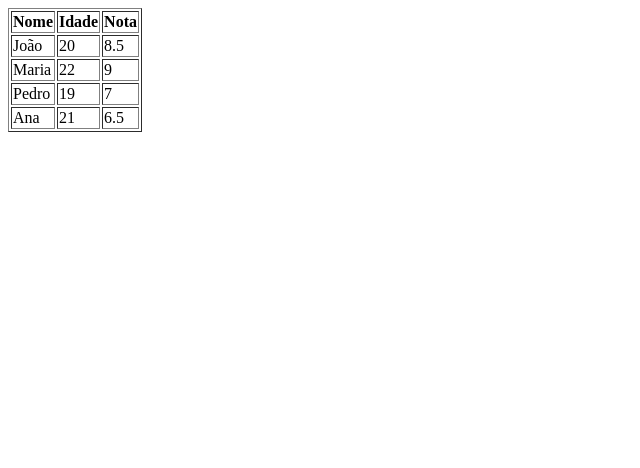
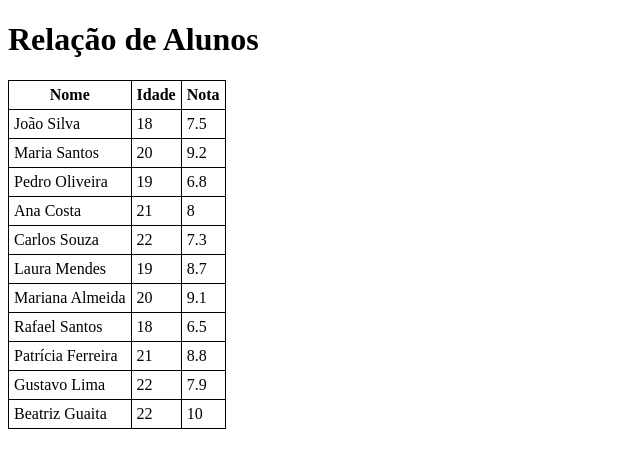
Before and after one commit to KetelynSousa/atividades-SoulCode-Porto, a plain HTML site: page Atividade-18-07-23/index.html in a window 1280 px wide. Shown: the whole page, without its empty margins (0-640 px from the left). Drawn offline with Linux system fonts and the light colour scheme.

Commit message:
Finaliado

```diff
--- /dev/null
+++ b/Atividade-18-07-23/atividade.js
@@ -0,0 +1,73 @@
+const alunos = [
+    {
+        nome: "João Silva",
+        idade: 18,
+        nota: 7.5
+    },
+    {
+        nome: "Maria Santos",
+        idade: 20,
+        nota: 9.2
+    },
+    {
+        nome: "Pedro Oliveira",
+        idade: 19,
+        nota: 6.8
+    },
+    {
+        nome: "Ana Costa",
+        idade: 21,
+        nota: 8.0
+    },
+    {
+        nome: "Carlos Souza",
+        idade: 22,
+        nota: 7.3
+    },
+    {
+        nome: "Laura Mendes",
+        idade: 19,
+        nota: 8.7
+    },
+    {
+        nome: "Mariana Almeida",
+        idade: 20,
+        nota: 9.1
+    },
+    {
+        nome: "Rafael Santos",
+        idade: 18,
+        nota: 6.5
+    },
+    {
+        nome: "Patrícia Ferreira",
+        idade: 21,
+        nota: 8.8
+    },
+    {
+        nome: "Gustavo Lima",
+        idade: 22,
+        nota: 7.9
+    },
+    {
+        nome: "Beatriz Guaita",
+        idade: 22,
+        nota: 10.0
+    }
+];
+
+
+function inicializaTabela() {
+    const tabela = document.querySelector("#tabela-alunos");
+    for(let aluno of alunos) {
+        tabela.innerHTML += `
+            <tr>
+                <td>${aluno.nome}</td>
+                <td>${aluno.idade}</td>
+                <td>${aluno.nota}</td>
+            </tr>
+        `;
+    }
+}
+
+inicializaTabela();
--- a/Atividade-18-07-23/index.html
+++ b/Atividade-18-07-23/index.html
@@ -1,28 +1,29 @@
 <!DOCTYPE html>
-<html>
+<html lang="pt-BR">
 <head>
-  <title>Tabela de Alunos</title>
+    <meta charset="UTF-8">
+    <meta name="viewport" content="width=device-width, initial-scale=1.0">
+    <title>Relação de Alunos</title>
+    <style>
+        table {
+            border-collapse: collapse;
+        }
+        td, th {
+            border: 1px solid black;
+            padding: 5px;
+        }
+    </style>
 </head>
 <body>
-  <div id="tabelaAlunos"></div>
-  <script>
-    function criarTabelaAlunos(alunos) {
-      var tabela = '<table border="1"><tr><th>Nome</th><th>Idade</th><th>Nota</th></tr>';
-      for (var i = 0; i < alunos.length; i++) {
-        var aluno = alunos[i];
-        tabela += '<tr><td>' + aluno.nome + '</td><td>' + aluno.idade + '</td><td>' + aluno.nota + '</td></tr>';
-      }
-      tabela += '</table>';
-      return tabela;
-    }
-    var alunos = [
-      { nome: 'João', idade: 20, nota: 8.5 },
-      { nome: 'Maria', idade: 22, nota: 9.0 },
-      { nome: 'Pedro', idade: 19, nota: 7.0 },
-      { nome: 'Ana', idade: 21, nota: 6.5 }
-    ];
-    var divTabelaAlunos = document.getElementById('tabelaAlunos');
-    divTabelaAlunos.innerHTML = criarTabelaAlunos(alunos);
-  </script>
+    <h1>Relação de Alunos</h1>
+    <table id="tabela-alunos">
+        <thead>
+            <th>Nome</th>
+            <th>Idade</th>
+            <th>Nota</th>
+        </thead>
+    </table>
+
+    <script src="atividade.js"></script>
 </body>
 </html>
--- /dev/null
+++ b/Atividade-19-07-23/style.css
@@ -0,0 +1,43 @@
+* {
+    box-sizing: border-box;
+    padding: 0;
+    margin: 0;
+}
+
+body {
+    background-image: url("imagens/fundo.jpg");
+    background-repeat: no-repeat;
+    background-size: cover;
+    width: 100%;
+    min-height: 100vh;
+    display: flex;
+    flex-direction: column;
+    justify-content: center;
+    align-items: center;
+    backdrop-filter: blur(4px);
+}
+
+button {
+    margin-top: 15px;
+    padding: 8px 15px;
+    text-transform: uppercase;
+    font-weight: bold;
+    font-size: 15px;
+    border: none;
+    cursor: pointer;
+}
+
+button:nth-child(1) {
+    background-color: #f43636;
+    color: #440808;
+}
+
+button:nth-child(2) {
+    background-color: #f1f436;
+    color: #444108;
+}
+
+button:nth-child(3) {
+    background-color: #6cf436;
+    color: #084412;
+}
```
Also changed, not shown: Atividade-19-07-23/index.html (added, +19 -0 lines), Atividade-19-07-23/script.js (added, +41 -0 lines), Atividade-19-07-23/imagens/amarelo.png (added), Atividade-19-07-23/imagens/verde.png (added), Atividade-19-07-23/imagens/vermelho.png (added).
